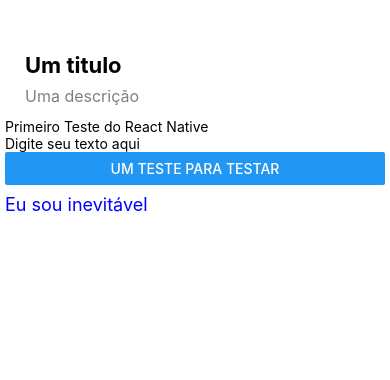
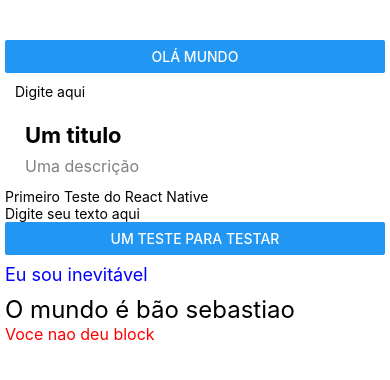
Before and after one commit to Jonalvesilva/Projeto_Infnet_ReactNative, a React Native app: screen / in a window 390 px wide. Shown: the top 380 px of the page. Built offline with nearby package versions, Linux system fonts and the light colour scheme.

Commit message:
Realização dos Exercicios para Add Comp.

```diff
--- /dev/null
+++ b/src/components/Button.tsx
@@ -0,0 +1,17 @@
+import styled from "styled-components/native";
+import { Button, Alert } from "react-native";
+
+type ButtonProps = {
+  title: string;
+  onPress: () => void;
+};
+
+export const Botao = styled.Button`
+  background-color: lightblue;
+  color: white;
+  padding: 8px;
+`;
+
+export function ComponenteBotao(props: ButtonProps) {
+  return <Botao title={props.title} onPress={props.onPress}></Botao>;
+}
--- /dev/null
+++ b/src/components/ErrorText.tsx
@@ -0,0 +1,24 @@
+import { Text } from "react-native";
+import styled from "styled-components/native";
+
+type ErrorProps = {
+  message: string;
+  error: boolean;
+};
+
+const ErrorText = styled.Text`
+  font-size: 16px;
+  color: red;
+`;
+
+export function TextError({ message, error }: ErrorProps) {
+  if (error) {
+    return (
+      <ErrorText message={message} error={error}>
+        {message}
+      </ErrorText>
+    );
+  } else {
+    return;
+  }
+}
--- /dev/null
+++ b/src/components/Heading.tsx
@@ -0,0 +1,21 @@
+import React from "react";
+import { Text, StyleSheet } from "react-native";
+
+type HeadingProps = {
+  title: string;
+  header: string;
+};
+
+const styles = StyleSheet.create({
+  h1: { fontSize: 24 },
+  h2: { fontSize: 22 },
+  h3: { fontSize: 20 },
+  h4: { fontSize: 18 },
+  h5: { fontSize: 16 },
+  h6: { fontSize: 14 },
+});
+
+export function Heading({ title, header }: HeadingProps) {
+  const hd = Object.keys(styles).includes(header) ? header : "";
+  return <Text style={styles[hd]}>{title}</Text>;
+}
--- /dev/null
+++ b/src/components/TextField.tsx
@@ -0,0 +1,23 @@
+import styled from "styled-components/native";
+import { TextInput } from "react-native";
+
+type TextProps = {
+  placeholder: string;
+  value: string;
+  onChange: () => void;
+};
+
+export const TextField = styled.TextInput`
+  margin-horizontal: 10px;
+  margin-vertical: 10px;
+`;
+
+export function ComponenteBotao(props: TextProps) {
+  return (
+    <TextField
+      placeholder={props.placeholder}
+      value={props.value}
+      onChange={props.onChange}
+    ></TextField>
+  );
+}
--- a/src/screens/Home.tsx
+++ b/src/screens/Home.tsx
@@ -5,10 +5,27 @@ import {
   TitleDescriptionBasic,
   TitleDescriptionMasters,
 } from "../components/TitleDescription";
+import { ComponenteBotao } from "../components/Button";
+import { TextField } from "../components/TextField";
+import { Heading } from "../components/Heading";
+import { TextError } from "../components/ErrorText";
 
 export function Home() {
   return (
     <View style={{ paddingTop: 40, paddingHorizontal: 5 }}>
+      <ComponenteBotao
+        title="Olá Mundo"
+        onPress={() => {
+          Alert.alert("Meu mundo é o barro");
+        }}
+      ></ComponenteBotao>
+      <TextField
+        placeholder="Digite aqui"
+        value=""
+        onChange={() => {
+          console.log("azul");
+        }}
+      ></TextField>
       <TitleDescriptionBasic title="Um titulo" description="Uma descrição" />
       <Text>Primeiro Teste do React Native</Text>
       <TextInput placeholder="Digite seu texto aqui"></TextInput>
@@ -19,6 +36,8 @@ export function Home() {
       <View>
         <ParagraphMasters>Eu sou inevitável</ParagraphMasters>
       </View>
+      <Heading header="h1" title="O mundo é bão sebastiao"></Heading>
+      <TextError message="Voce nao deu block" error={true}></TextError>
     </View>
   );
 }
```
